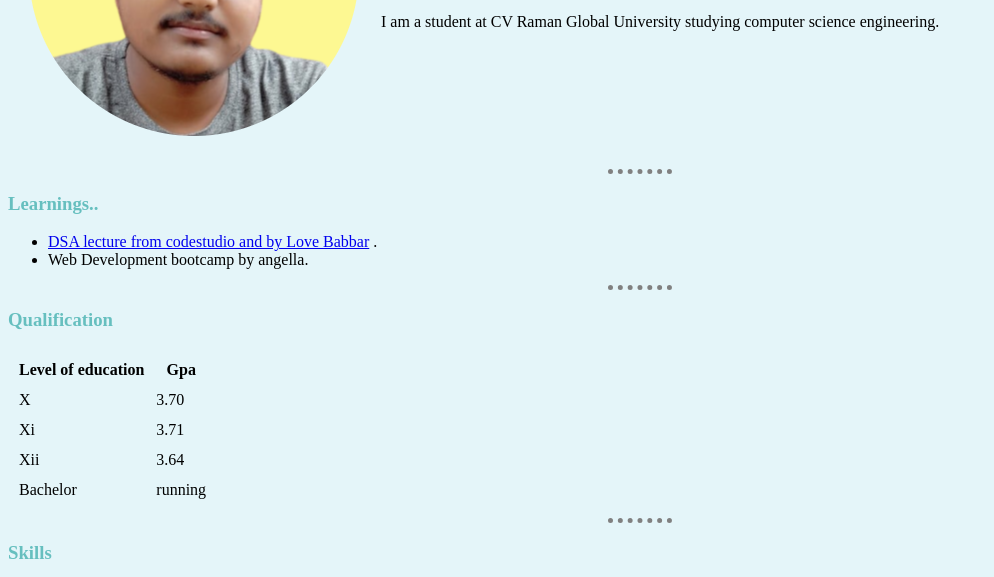
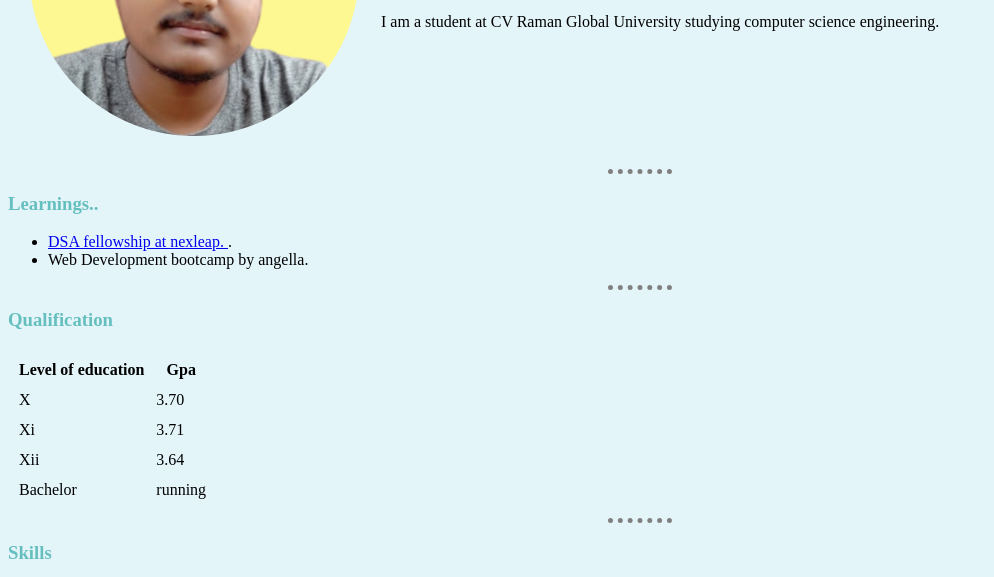
Before and after one commit to sujitchandra/CV, a plain HTML site: page index.html in a window 1280 px wide. Shown: the part 223-800 px from the top of the page, without its empty margins (0-994 px from the left). Drawn offline with Linux system fonts and the light colour scheme.

Commit message:
Update index.html

```diff
--- a/index.html
+++ b/index.html
@@ -28,8 +28,9 @@
     <hr>
     <h3> Learnings..</h3>
     <ul>
-        <li><a href="https://www.youtube.com/results?search_query=dsa+lovebabar+playlist">DSA lecture from codestudio
-                and by Love Babbar</a> . </li>
+        <li><a href="https://nextleap.app/course-dashboard/nlcfssnwcprmb7tcu1uv3/overview">DSA fellowship at nexleap.
+        </a>
+            . </li>
         <li> Web Development bootcamp by angella. </li>
     </ul>
     <hr>
```
